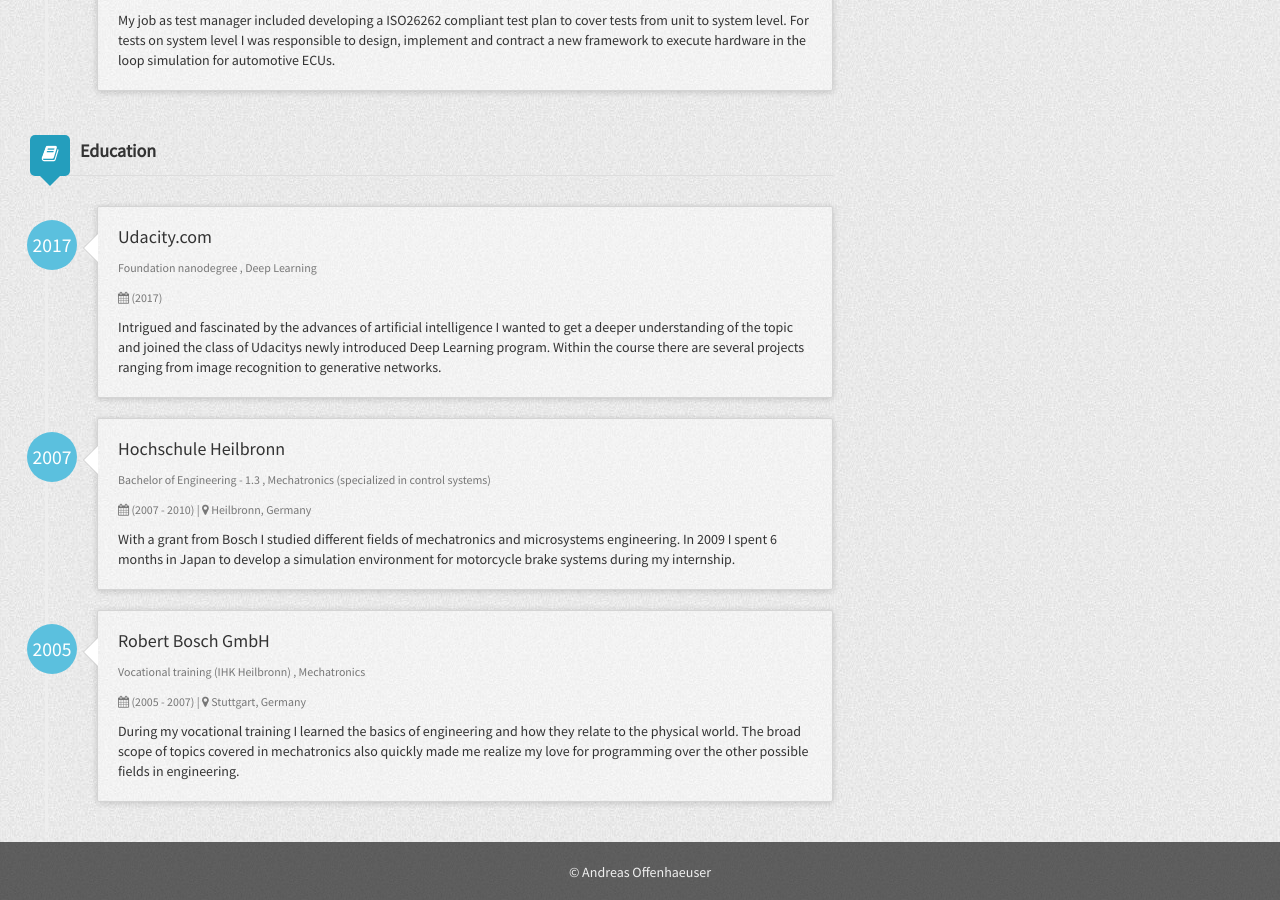
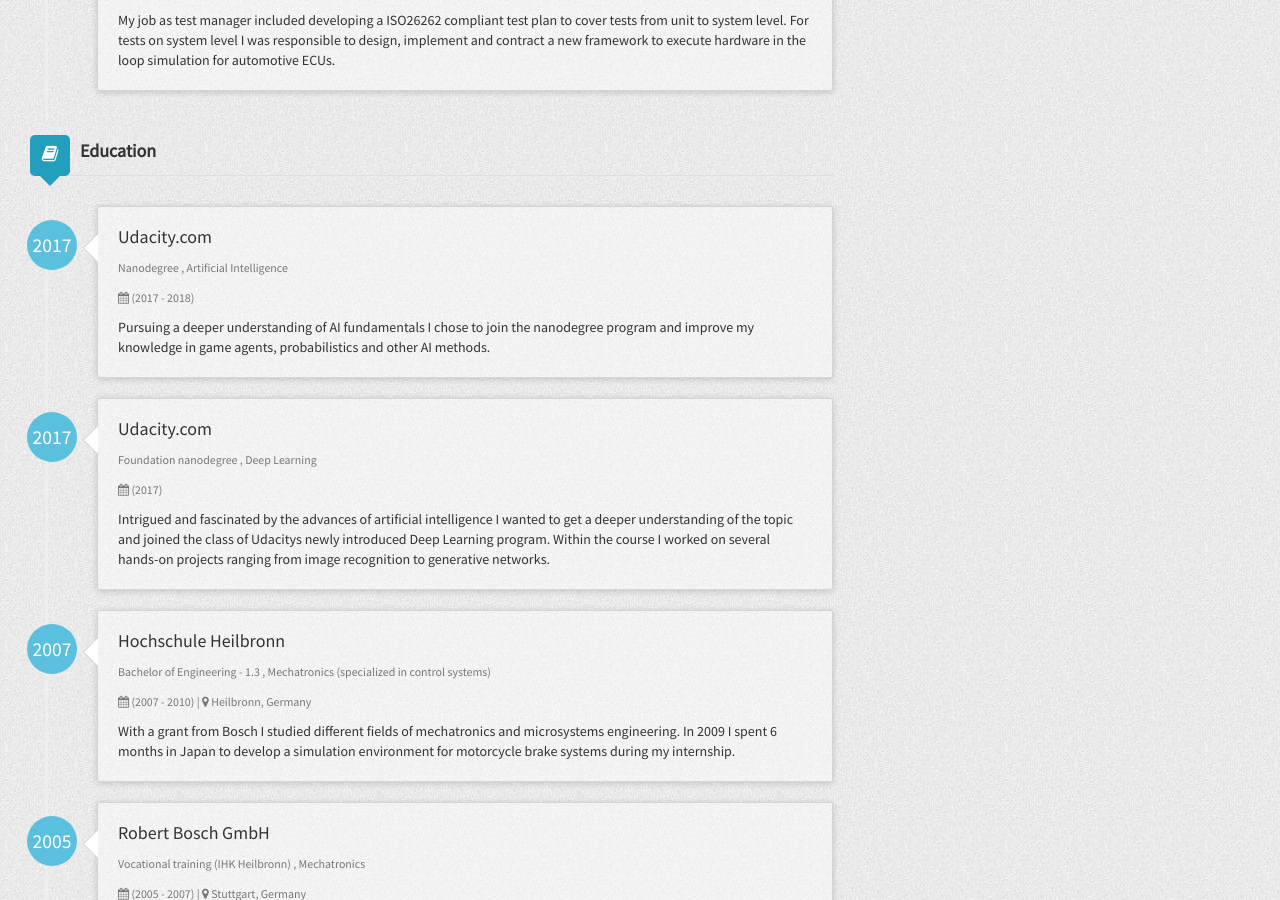
Before and after one commit to anoff/web, a Jekyll site: the page built from index.html, in a window 1280 px wide and 900 px high, scrolled down 2379 px. Built offline with Jekyll 4.4.1, drawn with Linux system fonts in a browser that asks for light colours.

Commit message:
:star2: feat: add udacity AI course

```diff
--- a/_data/education.yml
+++ b/_data/education.yml
@@ -1,10 +1,17 @@
+- udaAI:
+  organization: Udacity.com
+  degree: Nanodegree
+  major: Artificial Intelligence
+  started: 2017
+  duration: (2017 - 2018)
+  description: Pursuing a deeper understanding of AI fundamentals I chose to join the nanodegree program and improve my knowledge in game agents, probabilistics and other AI methods.
 - udaDL:
   organization: Udacity.com
   degree: Foundation nanodegree
   major: Deep Learning
   started: 2017
   duration: (2017)
-  description: Intrigued and fascinated by the advances of artificial intelligence I wanted to get a deeper understanding of the topic and joined the class of Udacitys newly introduced Deep Learning program. Within the course there are several projects ranging from image recognition to generative networks.
+  description: Intrigued and fascinated by the advances of artificial intelligence I wanted to get a deeper understanding of the topic and joined the class of Udacitys newly introduced Deep Learning program. Within the course I worked on several hands-on projects ranging from image recognition to generative networks.
 - bachelor:
   organization: Hochschule Heilbronn
   location: Heilbronn, Germany
```
Also changed, not shown: 2 other files.
